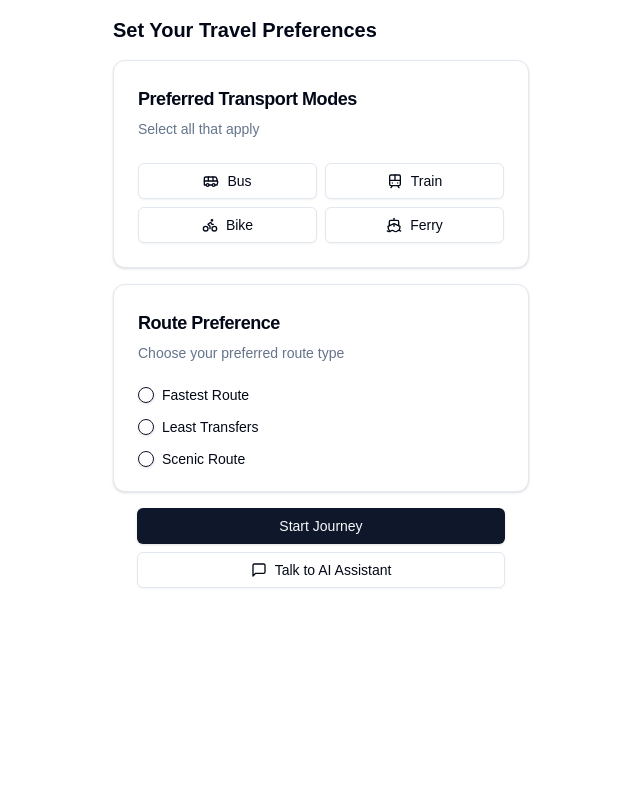
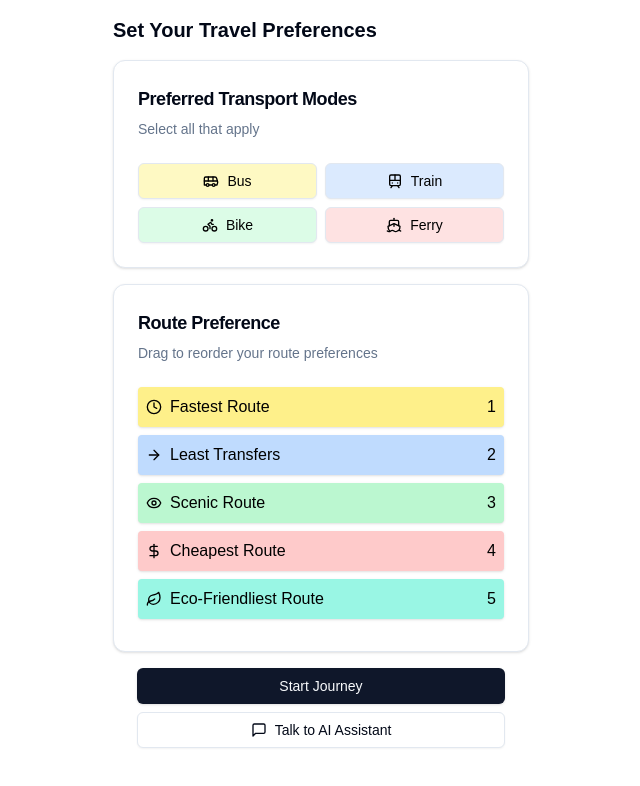
Before and after one commit to TaiHaDev/comp3900-ai-train-prototype, a Next.js app: page / in a window 1280 px wide. Shown: the top 786 px of the page, without its empty margins (319-959 px from the left). Built offline with nearby package versions, Linux system fonts and the light colour scheme.

Commit message:
lotta things

```diff
--- a/package.json
+++ b/package.json
@@ -25,6 +25,7 @@
     "lucide-react": "^0.453.0",
     "next": "14.2.15",
     "react": "^18",
+    "react-beautiful-dnd": "^13.1.1",
     "react-dom": "^18",
     "tailwind-merge": "^2.5.4",
     "tailwindcss-animate": "^1.0.7",
--- a/src/app/layout.js
+++ b/src/app/layout.js
@@ -1,5 +1,6 @@
 import localFont from "next/font/local";
 import "./globals.css";
+import BottomAppBar from "@/components/BottomAppBar";
 
 const geistSans = localFont({
   src: "./fonts/GeistVF.woff",
@@ -24,6 +25,7 @@ export default function RootLayout({ children }) {
         className={`${geistSans.variable} ${geistMono.variable} antialiased`}
       >
         {children}
+        {/* <BottomAppBar></BottomAppBar> */}
       </body>
     </html>
   );
--- a/src/app/page.js
+++ b/src/app/page.js
@@ -1,16 +1,19 @@
 'use client'
 
 import { useState } from 'react'
-import { Bus, Train, Bike, Car,Ship, MessageSquare } from 'lucide-react'
+import { Bus, Train, Bike, Car, Ship, MessageSquare, DollarSign, Eye, Leaf, Clock, ArrowRight } from 'lucide-react'
 import { Button } from "@/components/ui/button"
 import { Card, CardContent, CardDescription, CardFooter, CardHeader, CardTitle } from "@/components/ui/card"
 import { Label } from "@/components/ui/label"
 import { RadioGroup, RadioGroupItem } from "@/components/ui/radio-group"
 import Link from 'next/link'
+import { DragDropContext, Droppable, Draggable } from 'react-beautiful-dnd';
+
+
 
 export default function PreferencesPage() {
   const [selectedModes, setSelectedModes] = useState([])
-  const [routePreference, setRoutePreference] = useState('')
+
 
   const toggleMode = (mode) => {
     setSelectedModes(prev =>
@@ -28,59 +31,38 @@ export default function PreferencesPage() {
           <CardDescription>Select all that apply</CardDescription>
         </CardHeader>
         <CardContent className="grid grid-cols-2 gap-2">
-          <Button
+        <Button
             variant={selectedModes.includes('bus') ? "default" : "outline"}
             onClick={() => toggleMode('bus')}
-            className="w-full"
+            className={`w-full ${selectedModes.includes('bus') ? 'bg-yellow-400' : 'bg-yellow-100'} hover:bg-yellow-300 text-black`}
           >
             <Bus className="mr-2 h-4 w-4" /> Bus
           </Button>
           <Button
             variant={selectedModes.includes('train') ? "default" : "outline"}
             onClick={() => toggleMode('train')}
-            className="w-full"
+            className={`w-full ${selectedModes.includes('train') ? 'bg-blue-500' : 'bg-blue-100'} hover:bg-blue-400 text-black`}
           >
             <Train className="mr-2 h-4 w-4" /> Train
           </Button>
           <Button
             variant={selectedModes.includes('bike') ? "default" : "outline"}
             onClick={() => toggleMode('bike')}
-            className="w-full"
+            className={`w-full ${selectedModes.includes('bike') ? 'bg-green-500' : 'bg-green-100'} hover:bg-green-400 text-black`}
           >
             <Bike className="mr-2 h-4 w-4" /> Bike
           </Button>
           <Button
-            variant={selectedModes.includes('car') ? "default" : "outline"}
-            onClick={() => toggleMode('car')}
-            className="w-full"
+            variant={selectedModes.includes('ferry') ? "default" : "outline"}
+            onClick={() => toggleMode('ferry')}
+            className={`w-full ${selectedModes.includes('ferry') ? 'bg-red-500' : 'bg-red-100'} hover:bg-red-400 text-black`}
           >
             <Ship className="mr-2 h-4 w-4" /> Ferry
           </Button>
         </CardContent>
       </Card>
 
-      <Card className="mb-4">
-        <CardHeader>
-          <CardTitle className="text-lg">Route Preference</CardTitle>
-          <CardDescription>Choose your preferred route type</CardDescription>
-        </CardHeader>
-        <CardContent>
-          <RadioGroup onValueChange={setRoutePreference} value={routePreference}>
-            <div className="flex items-center space-x-2 mb-2">
-              <RadioGroupItem value="fastest" id="fastest" />
-              <Label htmlFor="fastest">Fastest Route</Label>
-            </div>
-            <div className="flex items-center space-x-2 mb-2">
-              <RadioGroupItem value="leastTransfers" id="leastTransfers" />
-              <Label htmlFor="leastTransfers">Least Transfers</Label>
-            </div>
-            <div className="flex items-center space-x-2">
-              <RadioGroupItem value="scenic" id="scenic" />
-              <Label htmlFor="scenic">Scenic Route</Label>
-            </div>
-          </RadioGroup>
-        </CardContent>
-      </Card>
+      <RoutePreferenceCard/>
 
       <CardFooter className="flex flex-col space-y-2">
         <Link href="/route" className="w-full">
@@ -97,3 +79,60 @@ export default function PreferencesPage() {
     </div>
   )
 }
+
+function RoutePreferenceCard() {
+  const [routePreferences, setRoutePreferences] = useState([
+    { id: "1", value: 'fastest', label: 'Fastest Route', icon: <Clock className="mr-2 h-4 w-4" />, bgColor: 'bg-yellow-200', textColor: 'text-black' },
+    { id: "2", value: 'leastTransfers', label: 'Least Transfers', icon: <ArrowRight className="mr-2 h-4 w-4" />, bgColor: 'bg-blue-200', textColor: 'text-black' },
+    { id: "3", value: 'scenic', label: 'Scenic Route', icon: <Eye className="mr-2 h-4 w-4" />, bgColor: 'bg-green-200', textColor: 'text-black' },
+    { id: "4", value: 'cheap', label: 'Cheapest Route', icon: <DollarSign className="mr-2 h-4 w-4" />, bgColor: 'bg-red-200', textColor: 'text-black' },
+    { id: "5", value: 'eco', label: 'Eco-Friendliest Route', icon: <Leaf className="mr-2 h-4 w-4" />, bgColor: 'bg-teal-200', textColor: 'text-black' },
+  ]);
+
+  const onDragEnd = (result) => {
+    if (!result.destination) return;
+
+    const items = Array.from(routePreferences);
+    const [reorderedItem] = items.splice(result.source.index, 1);
+    items.splice(result.destination.index, 0, reorderedItem);
+    setRoutePreferences(items);
+  };
+
+  return (
+    <Card className="mb-4">
+      <CardHeader>
+        <CardTitle className="text-lg">Route Preference</CardTitle>
+        <CardDescription>Drag to reorder your route preferences</CardDescription>
+      </CardHeader>
+      <CardContent>
+        <DragDropContext onDragEnd={onDragEnd}>
+          <Droppable droppableId="routePreferences">
+            {(provided) => (
+              <ul {...provided.droppableProps} ref={provided.innerRef} className="droppable">
+                {routePreferences.map((item, index) => (
+                  <Draggable key={item.value} draggableId={item.id} index={index}>
+                    {(provided) => (
+                      <li
+                        ref={provided.innerRef}
+                        {...provided.draggableProps}
+                        {...provided.dragHandleProps}
+                        className={`flex items-center justify-between mb-2 p-2 rounded shadow hover:bg-gray-200 ${item.bgColor}`}
+                      >
+                        <div className={`flex items-center ${item.textColor}`}>
+                          {item.icon}
+                          <span>{item.label}</span>
+                        </div>
+                        <span className={`${item.textColor}`}>{index + 1}</span>
+                      </li>
+                    )}
+                  </Draggable>
+                ))}
+                {provided.placeholder}
+              </ul>
+            )}
+          </Droppable>
+        </DragDropContext>
+      </CardContent>
+    </Card>
+  );
+}
--- a/src/app/route/page.js
+++ b/src/app/route/page.js
@@ -1,15 +1,15 @@
-'use client'
+'use client';
 
-import { useState } from "react"
-import { MapPin, AlertTriangle, Clock, MapPinned, Leaf, Footprints, ArrowLeftRight, Utensils, Bus, User, Flag } from "lucide-react"
-import { Button } from "@/components/ui/button"
+import { useState } from "react";
+import { MapPin, AlertTriangle, Clock, MapPinned, Leaf, Footprints, ArrowLeftRight, Utensils, Bus, User, Flag } from "lucide-react";
+import { Button } from "@/components/ui/button";
 import {
   Card,
   CardContent,
   CardDescription,
   CardHeader,
   CardTitle,
-} from "@/components/ui/card"
+} from "@/components/ui/card";
 import {
   Dialog,
   DialogContent,
@@ -17,66 +17,24 @@ import {
   DialogHeader,
   DialogTitle,
   DialogTrigger,
-} from "@/components/ui/dialog"
-import { Alert, AlertDescription, AlertTitle } from "@/components/ui/alert"
-import { Input } from "@/components/ui/input"
-import { Select, SelectContent, SelectItem, SelectTrigger, SelectValue } from "@/components/ui/select"
-import { Badge } from "@/components/ui/badge"
-import { Tooltip, TooltipContent, TooltipProvider, TooltipTrigger } from "@/components/ui/tooltip"
+} from "@/components/ui/dialog";
+import { Alert, AlertDescription, AlertTitle } from "@/components/ui/alert";
+import { Input } from "@/components/ui/input";
+import { Select, SelectContent, SelectItem, SelectTrigger, SelectValue } from "@/components/ui/select";
+import { Badge } from "@/components/ui/badge";
+import { Tooltip, TooltipContent, TooltipProvider, TooltipTrigger } from "@/components/ui/tooltip";
+import { initialRoute, alternativeRoutes } from "./routeData"; // Importing from the data file
 
 export default function RoutePage() {
-  const [currentStop, setCurrentStop] = useState(0)
-  const [showRouteChange, setShowRouteChange] = useState(false)
-  const [showAlternatives, setShowAlternatives] = useState(false)
-  const [startLocation, setStartLocation] = useState("")
-  const [destination, setDestination] = useState("")
-  const [timePreference, setTimePreference] = useState("departure")
-  const [time, setTime] = useState("")
-  const [showPlanModal, setShowPlanModal] = useState(false)
-  const [route, setRoute] = useState([
-    { name: "Start", time: "10:00" },
-    { name: "Stop 1", time: "10:15" },
-    { name: "Stop 2", time: "10:30" },
-    { name: "Destination", time: "10:45" },
-  ])
-
-  const alternativeRoutes = [
-    {
-      mode: "Bus 42 to Train A",
-      arrivalTime: "11:20",
-      description: "Take Bus 42 to Central Station, then transfer to Train A. A bit longer, but avoids the current maintenance issue.",
-      preference: "eco",
-      icon: <Leaf className="h-4 w-4 text-green-500" />,
-    },
-    {
-      mode: "Bus 35 + Bus 50",
-      arrivalTime: "11:10",
-      description: "Take Bus 35 for 15 minutes, then transfer to Bus 50. Total travel time is approximately 1 hour.",
-      preference: "fast",
-      icon: <Clock className="h-4 w-4 text-blue-500" />,
-    },
-    {
-      mode: "Walk + Train B",
-      arrivalTime: "11:30",
-      description: "Walk 10 minutes to the nearest station, then take Train B directly to your destination. A healthy but slightly slower option.",
-      preference: "walking",
-      icon: <Footprints className="h-4 w-4 text-purple-500" />,
-    },
-    {
-      mode: "Bike Share + Bus 60",
-      arrivalTime: "11:25",
-      description: "Bike for 5 km to the next bus stop, then take Bus 60. Ideal for a mix of exercise and quicker transit.",
-      preference: "eco",
-      icon: <Leaf className="h-4 w-4 text-green-500" />,
-    },
-    {
-      mode: "Bus 15 + Walk + Food Stop",
-      arrivalTime: "11:05",
-      description: "Take Bus 15, then walk the remaining 1.5 km. Includes a stop at a highly-rated restaurant on the way.",
-      preference: "food",
-      icon: <Utensils className="h-4 w-4 text-orange-500" />,
-    },
-  ]
+  const [currentStop, setCurrentStop] = useState(0);
+  const [showRouteChange, setShowRouteChange] = useState(false);
+  const [showAlternatives, setShowAlternatives] = useState(false);
+  const [startLocation, setStartLocation] = useState("");
+  const [destination, setDestination] = useState("");
+  const [timePreference, setTimePreference] = useState("departure");
+  const [time, setTime] = useState("");
+  const [showPlanModal, setShowPlanModal] = useState(false);
+  const [route, setRoute] = useState(initialRoute);
 
   const simulateRouteChange = () => {
     const updatedRoute = [
@@ -89,11 +47,6 @@ export default function RoutePage() {
     setRoute(updatedRoute);
     setShowRouteChange(true);
   };
-
-  const selectAlternativeRoute = (route) => {
-    setShowAlternatives(false)
-    setShowRouteChange(false)
-  }
 
   const planRoute = () => {
     const timeGap = 15;
@@ -132,9 +85,8 @@ export default function RoutePage() {
           {route.map((stop, index) => (
             <div
               key={index}
-              className={`flex items-center mb-2 ${
-                index === currentStop ? "text-primary font-bold" : ""
-              }`}
+              className={`flex items-center mb-2 ${index === currentStop ? "text-primary font-bold" : ""
+                }`}
             >
               <MapPin className="mr-2 h-4 w-4" />
               <span>
@@ -214,50 +166,9 @@ export default function RoutePage() {
         </Button>
         <Button onClick={() => setShowAlternatives(true)} className="w-full bg-accent text-accent-foreground hover:bg-accent/90">
           <ArrowLeftRight className="mr-2 h-4 w-4" />
-          Show Alternatives
+          View Alternative Routes
         </Button>
       </div>
-
-      <Card className="mb-4 bg-card text-card-foreground">
-  <CardHeader>
-    <CardTitle className="text-lg">Route Map</CardTitle>
-    <CardDescription>
-      Estimated bus arrival: 5 minutes
-    </CardDescription>
-  </CardHeader>
-  <CardContent>
-    <div className="relative w-full h-64 bg-gray-100 rounded-lg overflow-hidden">
-      <svg className="absolute inset-0 w-full h-full" viewBox="0 0 100 100" preserveAspectRatio="xMidYMid slice">
-        {/* Simplified road network */}
-        <path d="M10,50 H90" stroke="#CBD5E0" strokeWidth="2" />
-        <path d="M50,10 V90" stroke="#CBD5E0" strokeWidth="2" />
-
-        {/* Bus marker */}
-        <g transform="translate(20,50)">
-          <circle cx="0" cy="0" r="3" fill="#3182CE" />
-          <Bus size={16} className="text-blue-500" />
-          <text x="0" y="20" fontSize="4" fill="#4A5568" textAnchor="middle">Bus (5 min away)</text> {/* Centered label */}
-        </g>
-
-        {/* User marker */}
-        <g transform="translate(50,50)">
-          <circle cx="0" cy="0" r="3" fill="#48BB78" />
-          <User size={16} className="text-green-500" />
-          <text x="0" y="20" fontSize="4" fill="#4A5568" textAnchor="middle">You are here</text> {/* Centered label */}
-        </g>
-
-        {/* Destination marker */}
-        <g transform="translate(80,50)">
-          <circle cx="0" cy="0" r="3" fill="#ED8936" />
-          <Flag size={16} className="text-orange-500" />
-          <text x="0" y="20" fontSize="4" fill="#4A5568" textAnchor="middle">Destination</text> {/* Centered label */}
-        </g>
-      </svg>
-    </div>
-  </CardContent>
-</Card>
-
-
       <Dialog open={showRouteChange} onOpenChange={setShowRouteChange}>
         <DialogContent className="bg-background text-foreground">
           <DialogHeader>
@@ -271,7 +182,7 @@ export default function RoutePage() {
             <AlertTriangle className="h-4 w-4" />
             <AlertTitle>Route Updated</AlertTitle>
             <AlertDescription>
-              We've rerouted you to avoid delays. Your new estimated arrival
+              We&apos;ve rerouted you to avoid delays. Your new estimated arrival
               time is 11:00.
             </AlertDescription>
           </Alert>
@@ -316,8 +227,48 @@ export default function RoutePage() {
         </DialogContent>
       </Dialog>
 
+
+      <Card className="mb-4 bg-card text-card-foreground">
+        <CardHeader>
+          <CardTitle className="text-lg">Route Map</CardTitle>
+          <CardDescription>
+            Estimated bus arrival: 5 minutes
+          </CardDescription>
+        </CardHeader>
+        <CardContent>
+          <div className="relative w-full h-64 bg-gray-100 rounded-lg overflow-hidden">
+            <svg className="absolute inset-0 w-full h-full" viewBox="0 0 100 100" preserveAspectRatio="xMidYMid slice">
+              {/* Simplified road network */}
+              <path d="M10,50 H90" stroke="#CBD5E0" strokeWidth="2" />
+              <path d="M50,10 V90" stroke="#CBD5E0" strokeWidth="2" />
+
+              {/* Bus marker */}
+              <g transform="translate(20,50)">
+                <circle cx="0" cy="0" r="3" fill="#3182CE" />
+                <Bus size={16} className="text-blue-500" />
+                <text x="0" y="20" fontSize="4" fill="#4A5568" textAnchor="middle">Bus (5 min away)</text> {/* Centered label */}
+              </g>
+
+              {/* User marker */}
+              <g transform="translate(50,50)">
+                <circle cx="0" cy="0" r="3" fill="#48BB78" />
+                <User size={16} className="text-green-500" />
+                <text x="0" y="20" fontSize="4" fill="#4A5568" textAnchor="middle">You are here</text> {/* Centered label */}
+              </g>
+
+              {/* Destination marker */}
+              <g transform="translate(80,50)">
+                <circle cx="0" cy="0" r="3" fill="#ED8936" />
+                <Flag size={16} className="text-orange-500" />
+                <text x="0" y="20" fontSize="4" fill="#4A5568" textAnchor="middle">Destination</text> {/* Centered label */}
+              </g>
+            </svg>
+          </div>
+        </CardContent>
+      </Card>
+
     </div>
-  )
+  );
 }
 
 function getPreferenceDescription(preference) {
--- /dev/null
+++ b/src/app/route/routeData.js
@@ -0,0 +1,46 @@
+// routeData.js
+import { MapPin, AlertTriangle, Clock, MapPinned, Leaf, Footprints, ArrowLeftRight, Utensils, Bus, User, Flag } from "lucide-react";
+export const initialRoute = [
+    { name: "Start", time: "10:00" },
+    { name: "Stop 1", time: "10:15" },
+    { name: "Stop 2", time: "10:30" },
+    { name: "Destination", time: "10:45" },
+  ];
+
+  export const alternativeRoutes = [
+    {
+      mode: "Bus 42 to Train A",
+      arrivalTime: "11:20",
+      description: "Take Bus 42 to Central Station, then transfer to Train A. A bit longer, but avoids the current maintenance issue.",
+      preference: "eco",
+      icon: <Leaf className="h-4 w-4 text-green-500" />,
+    },
+    {
+      mode: "Bus 35 + Bus 50",
+      arrivalTime: "11:10",
+      description: "Take Bus 35 for 15 minutes, then transfer to Bus 50. Total travel time is approximately 1 hour.",
+      preference: "fast",
+      icon: <Clock className="h-4 w-4 text-blue-500" />,
+    },
+    {
+      mode: "Walk + Train B",
+      arrivalTime: "11:30",
+      description: "Walk 10 minutes to the nearest station, then take Train B directly to your destination. A healthy but slightly slower option.",
+      preference: "walking",
+      icon: <Footprints className="h-4 w-4 text-purple-500" />,
+    },
+    {
+      mode: "Bike Share + Bus 60",
+      arrivalTime: "11:25",
+      description: "Bike for 5 km to the next bus stop, then take Bus 60. Ideal for a mix of exercise and quicker transit.",
+      preference: "eco",
+      icon: <Leaf className="h-4 w-4 text-green-500" />,
+    },
+    {
+      mode: "Bus 15 + Walk + Food Stop",
+      arrivalTime: "11:05",
+      description: "Take Bus 15, then walk the remaining 1.5 km. Includes a stop at a highly-rated restaurant on the way.",
+      preference: "food",
+      icon: <Utensils className="h-4 w-4 text-orange-500" />,
+    },
+  ];
```
Also changed, not shown: src/components/BottomAppBar.js (added, +55 -0 lines), 1 other file (tests, documents, lock files or other folders).
